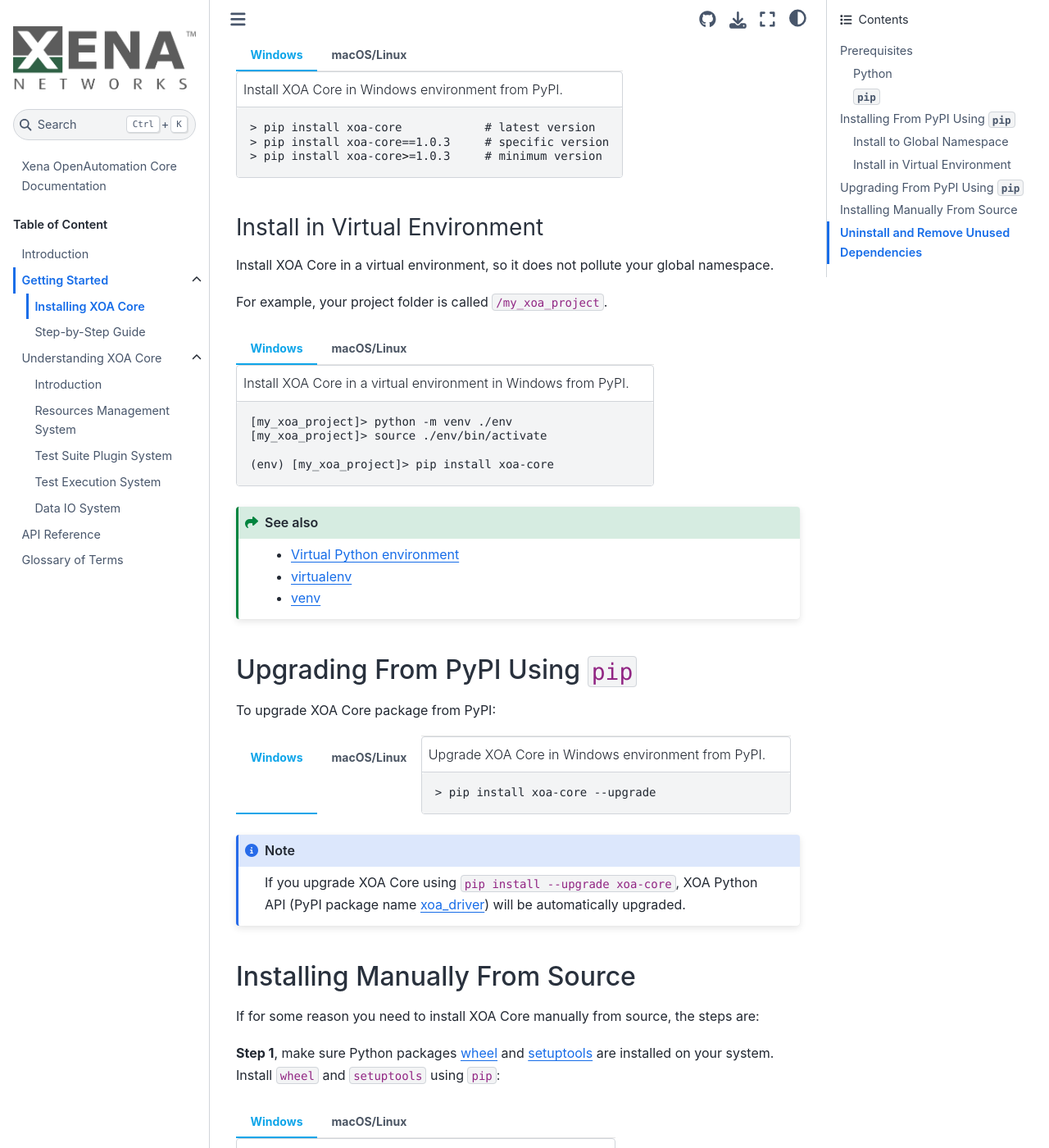
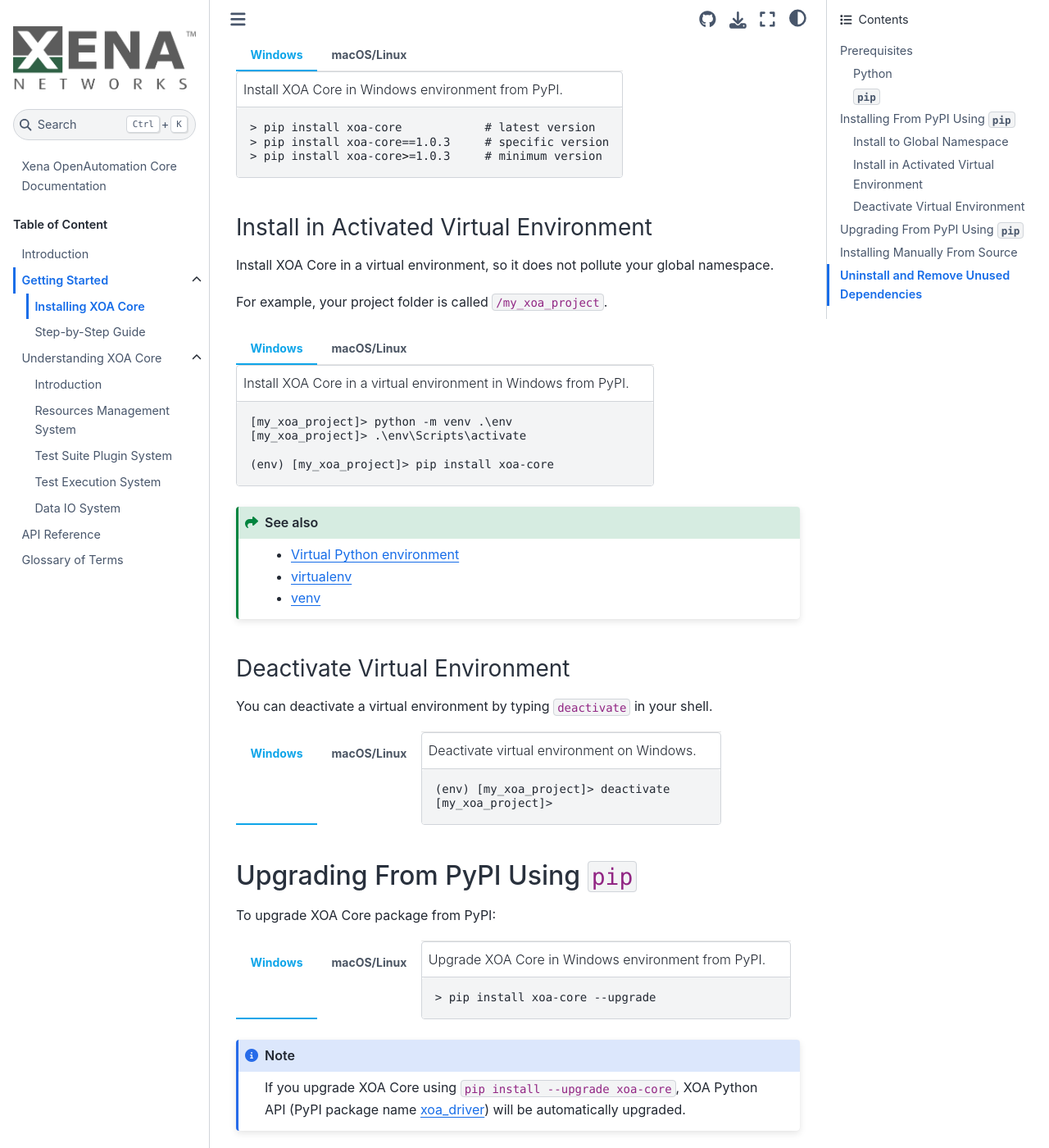
Before and after one commit to xenanetworks/open-automation-core, a Sphinx documentation site: the page built from docs/source/getting_started/installation.rst, in a window 1280 px wide and 1400 px high, scrolled down 1656 px. Shown: the whole window at 82% size. Built offline with Sphinx 7.4.7 and the Sphinx Book theme 1.1.4, drawn with Linux system fonts in a browser that asks for light colours.

Commit message:
docs: Fix install in venv section

```diff
--- a/docs/source/getting_started/installation.rst
+++ b/docs/source/getting_started/installation.rst
@@ -89,7 +89,7 @@
         $ pip install xoa-core>=1.0.3     # minimum version
 
 
-Install in Virtual Environment
+Install in Activated Virtual Environment
 ^^^^^^^^^^^^^^^^^^^^^^^^^^^^^^^^^^^^^^^^^
 
 Install XOA Core in a virtual environment, so it does not pollute your global namespace.
@@ -101,8 +101,8 @@
     .. code-block:: doscon
         :caption: Install XOA Core in a virtual environment in Windows from PyPI.
 
-        [my_xoa_project]> python -m venv ./env
-        [my_xoa_project]> source ./env/bin/activate
+        [my_xoa_project]> python -m venv .\env
+        [my_xoa_project]> .\env\Scripts\activate
 
         (env) [my_xoa_project]> pip install xoa-core
 
@@ -113,6 +113,7 @@
 
         [my_xoa_project]$ python3 -m venv ./env
         [my_xoa_project]$ source ./env/bin/activate
+
         (env) [my_xoa_project]$ pip install xoa-core
 
 .. seealso::
@@ -120,6 +121,28 @@
     * `Virtual Python environment <https://packaging.python.org/en/latest/tutorials/installing-packages/#creating-and-using-virtual-environments>`_
     * `virtualenv <https://virtualenv.pypa.io/en/latest/#>`_
     * `venv <https://docs.python.org/3/library/venv.html>`_
+
+
+Deactivate Virtual Environment
+^^^^^^^^^^^^^^^^^^^^^^^^^^^^^^^^^^^^^^^^^
+
+You can deactivate a virtual environment by typing ``deactivate`` in your shell.
+
+.. tab:: Windows
+
+    .. code-block:: doscon
+        :caption: Deactivate virtual environment on Windows.
+
+        (env) [my_xoa_project]> deactivate
+        [my_xoa_project]>
+
+.. tab:: macOS/Linux
+
+    .. code-block:: console
+        :caption: Deactivate virtual environment on macOS/Linux.
+
+        (env) [my_xoa_project]$ deactivate
+        [my_xoa_project]$
 
 
 Upgrading From PyPI Using ``pip``
```
